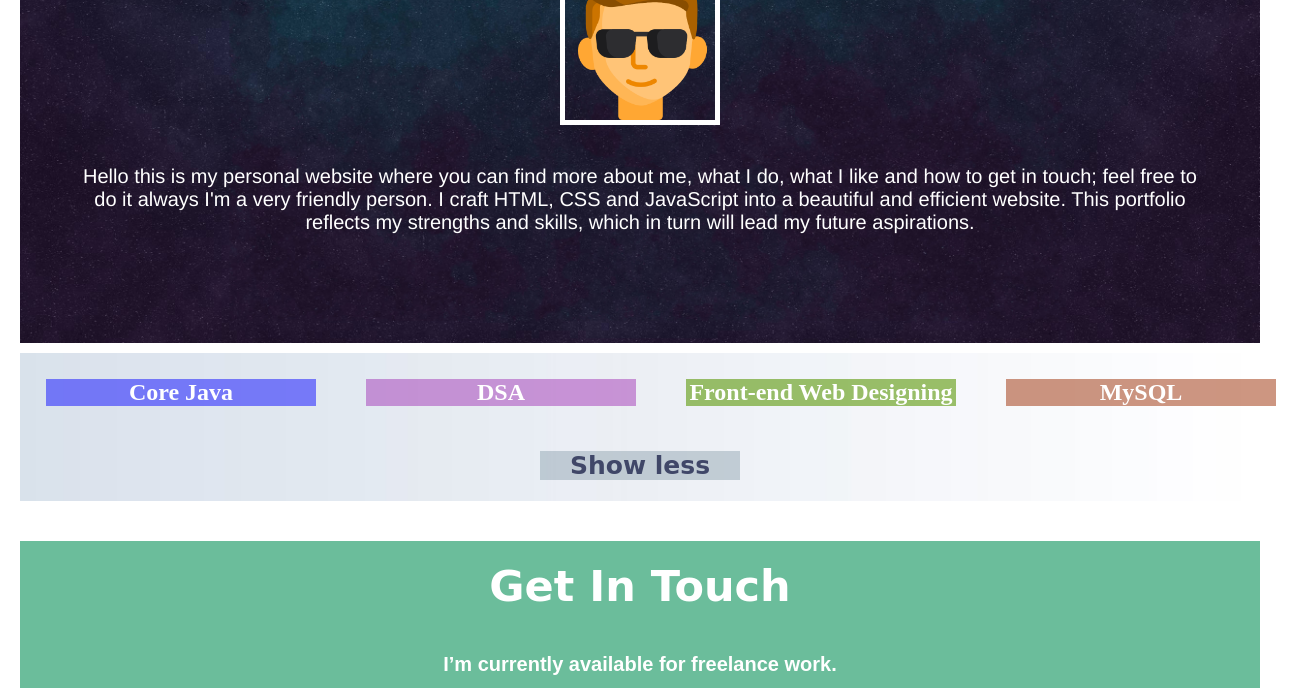
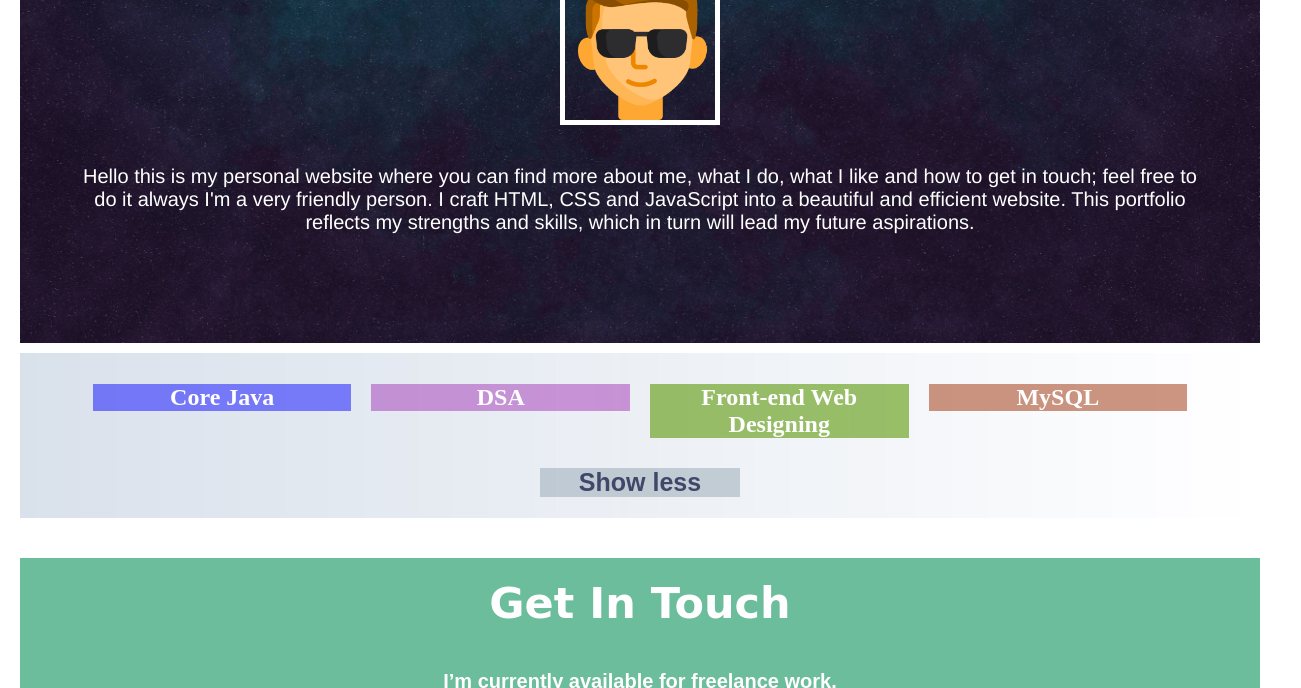
Before and after one commit to manangupta3011/manan-portfolio, a plain HTML site: page index.html in a window 1280 px wide. Both pictures are taken after a click on the button "Show More". Shown: the part 657-1345 px from the top of the page, 1301 px wide, since content can reach past the window. Drawn offline with Linux system fonts and the light colour scheme.

Commit message:
Update portfolio1.css

```diff
--- a/portfolio1.css
+++ b/portfolio1.css
@@ -12,13 +12,13 @@ html {
     width: 100%;
     opacity: 0.9;
     z-index: 20;
+
 }
 
 .d1 {
     display: grid;
     grid-template-columns: 1fr 1fr 1fr;
-    /* width: 100vh; */
-    /* margin-top: 0px; */
+
 }
 
 #hide {
@@ -31,14 +31,6 @@ html {
     border: none;
 }
 
-/* #ib1{
-    border-right: rgb(86, 158, 104);
-}
-#ib2{
-    border-right: rgb(51, 158, 69);
-}
- */
-
 .h-primary {
     font-family: cursive;
     display: block;
@@ -49,27 +41,28 @@ html {
 }
 
 .hover {
-    /* margin: auto 0px */
     transition-property: all;
     transition-duration: 1s;
-    /* transition-timing-function: ease-in; */
-    /* transition-delay: 1s; */
+
 }
 
 .hover:hover {
-    /* text-decoration: underline; */
     background-color: #3e3e50;
     color: white;
 }
 
 .nav {
     background-color: #3e3e50;
-    /* height: 100px; */
+
 }
 
 .intro {
     display: grid;
     grid-template-columns: 100px 300px;
+}
+
+#space1{
+    padding-left: 40px;
 }
 
 .box h2 {
@@ -133,26 +126,9 @@ ul li a {
     padding: 1px 11px
 }
 
-/* .fa-facebook:hover{
-    color: white;
-}
-.fa-instagram:hover{
-    color: white;
-}
-.fa-linkedin:hover{
-    color: white;
-}
-.fa-github:hover{
-    color: white;
-} */
-
 .m:hover {
     color: white;
 }
-
-/* ul li a:hover{
-    background-color: blue;
-} */
 
 #fb:hover {
     background-color: #3b5999;
@@ -173,7 +149,7 @@ ul li a {
 .img {
     height: 80px;
     width: 80px;
-    /* border-radius: 40px */
+
 }
 #sidebarCollapse{
     position: relative;
@@ -184,33 +160,19 @@ ul li a {
 #sidebarCollapse img{
     width: 40px;
     filter: invert(1);
-    /* right: 10px; */
-    /* filter: invert(100%); */
-    /* border: 1px; */
-    /* background-color: white; */
     cursor: pointer;
     color: white;
 }
 
-/* .btn{
-    background-image: url('&quot;https://hangar.co/assets/images/menu.svg&quot;');
-} */
-
-/* .button{
-    float: right;
-    display: flex;
-    align-items: center;
-} */
-
 .home {
     display: grid;
     grid-template-columns: 1fr 2fr;
+
 }
 
 .part {
-    /* border: 2px solid red; */
     margin: 5px;
-    /* height: 300px; */
+
 }
 
 .sect1 {
@@ -227,7 +189,6 @@ ul li a {
 .part h1 {
     font-size: 100px;
     margin-left: 80px;
-    /* font-family: 'Permanent Marker', cursive; */
     font-family: 'Rowdies', cursive;
     color: lightslategray;
 }
@@ -248,15 +209,10 @@ ul li a {
 }
 
 .c {
-    /* border: 2px solid blue; */
-    /* background-color: white; */
     margin: 10px;
     border-radius: 70px;
     cursor: pointer;
-    /* opacity: 0; */
-    /* animation-name: manan;
-    animation-duration: 2s;
-    animation-iteration-count: 2; */
+
 }
 
 @keyframes manan {
@@ -333,14 +289,10 @@ ul li a {
 }
 
 .container {
-    /* display: grid; */
-    /* grid-template-rows: 1fr 1fr 1fr; */
     margin: 10px;
 }
 
 .content {
-    /* margin: 10px; */
-    /* border: 2px solid red; */
     background-color: white;
     width: 65%;
     margin: 0px 70px;
@@ -350,9 +302,7 @@ ul li a {
     animation-duration: 3s;
     animation-iteration-count: 1;
     animation-timing-function: ease;
-    /* opacity: 0; */
-    /* transition-property: opacity; */
-    /* transition-duration: 2s; */
+
 }
 
 @keyframes div1 {
@@ -377,12 +327,10 @@ ul li a {
 }
 
 .bgimg {
-    /* border: 2px solid green; */
-    /* height: 400px; */
     margin: 10px;
     background: url('img1/yEQ6k.jpg') no-repeat center center/cover;
     padding: 10px;
-    /* opacity: 0.8; */
+
 }
 
 .photo img {
@@ -394,12 +342,11 @@ ul li a {
 }
 
 .bgimg p {
-    /* width: 600px; */
+
     margin: 40px;
     font-size: 20px;
     font-family: Helvetica;
     color: white;
-    /* text-align: center; */
     text-align: center;
 }
 
@@ -410,7 +357,7 @@ ul li a {
     margin: 30px auto;
     font-size: 25px;
     font-weight: bold;
-    font-family: cursive;
+    font-family: 'Nunito Sans', sans-serif;
     cursor: pointer;
     color: #232a50d1;
 }
@@ -423,20 +370,19 @@ ul li a {
     margin: 10px;
     padding: 1px;
     background: url('img1/bg-grey.jpg') no-repeat center center/cover;
-    /* height: 400px; */
+
 }
 
 .partition {
     display: grid;
     grid-template-columns: 1fr 1fr 1fr 1fr;
     margin: auto;
-    width: 1280px;
+    width: 90%;
 }
 
 .parti {
-    margin: 10px;
-    /* border: 2px solid blue; */
-    /* height: 100px; */
+    margin-top: 20px;
+
 }
 
 .header:hover {
@@ -444,14 +390,14 @@ ul li a {
 }
 
 .header {
-    margin: 15px;
-    /* background-color: #9e9e9e; */
+    margin: 10px;
     cursor: pointer;
 }
 
 .header h1 {
     text-align: center;
     color: white;
+    font-size: 1.5rem;
 }
 
 .footer {
@@ -461,7 +407,7 @@ ul li a {
     animation-duration: 3s;
     animation-iteration-count: 1;
     animation-timing-function: ease;
-    /* background-color: #9e9e9e; */
+
 }
 
 .footer p {
@@ -494,7 +440,7 @@ ul li a {
     margin: 20px auto;
     font-size: 25px;
     font-weight: bold;
-    font-family: cursive;
+    font-family: 'Nunito Sans', sans-serif;
     cursor: pointer;
     color: #232a50d1;
     background-color: #607d8b52;
@@ -519,12 +465,11 @@ ul li a {
 
 .contact {
     background-color: #3fa97dc4;
-    /* height: 500px; */
+
 }
 
 .contact h1 {
     padding: 20px;
-    /* width: 400px; */
     text-align: center;
     font-size: 43px;
     font-family: cursive;
```
